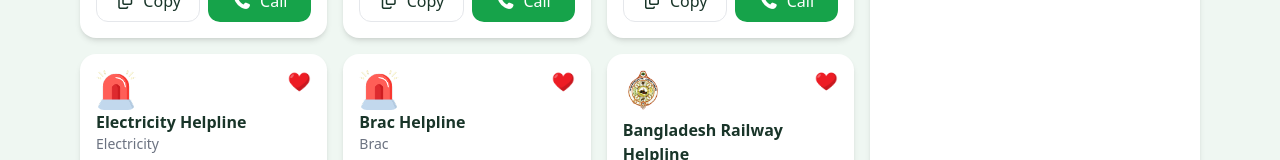
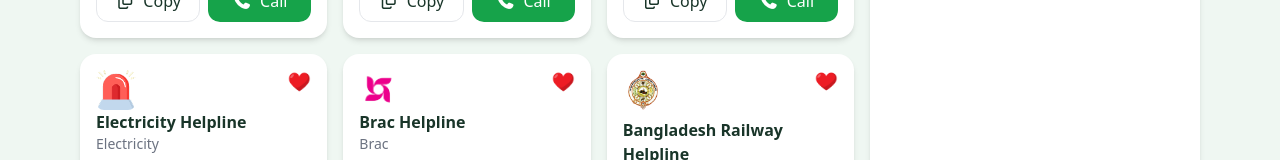
Before and after one commit to leo-mamun/Emergency-hotline-project, a plain HTML site: page index.html in a window 1280 px wide. Shown: the part 743-903 px from the top of the page. Drawn offline with nearby package versions, Linux system fonts and the light colour scheme.

Commit message:
brace pic add

```diff
--- a/index.html
+++ b/index.html
@@ -202,7 +202,7 @@
       <!-- Brac Helpline -->
       <div class=" card bg-white rounded-2xl shadow-md p-4 flex flex-col">
         <div class="flex justify-between items-start">
-          <img src="assets/emergency.png" alt="Brac" class="w-10 h-10 rounded-lg">
+          <img src="assets/brac.png" alt="" class="w-10 h-10 rounded-lg">
           <button class="heartBtn"><img src="./assets/heart.png" alt="Favorite" class="w-6 h-6"></button>
         </div>
         <div class=" helpname font-bold">Brac Helpline</div>
```
